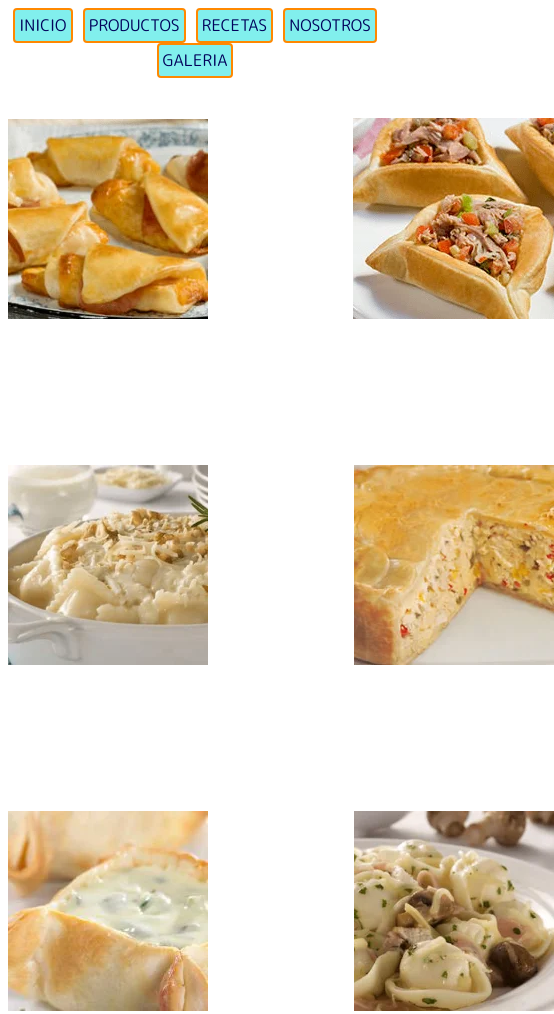
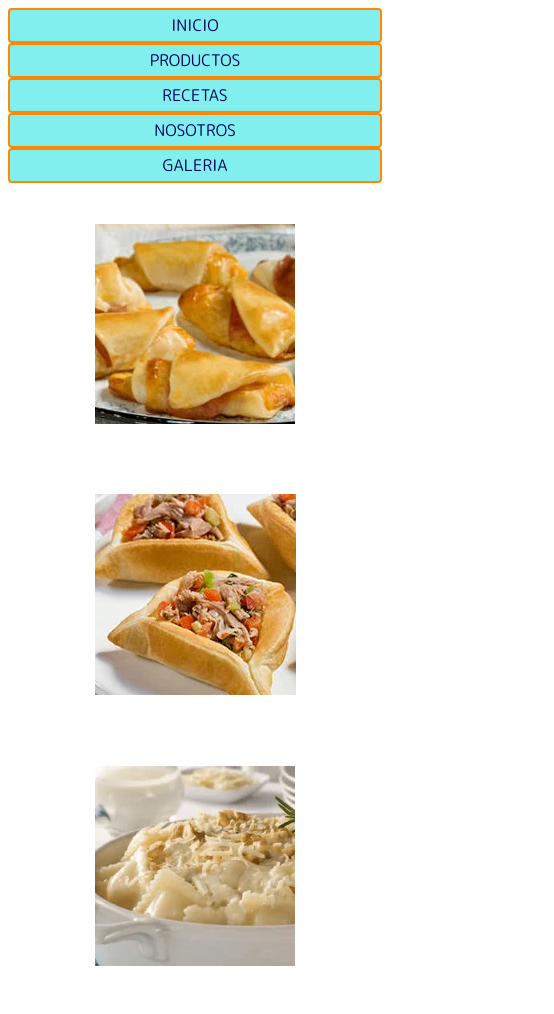
Before and after one commit to PedroMoldes/MiRepositorio, a website: page paginas/galeria.html in a window 390 px wide. Shown: the top 1014 px of the page, 554 px wide, since content can reach past the window. Drawn offline with Linux system fonts and the light colour scheme.

Commit message:
Tercera PreEntrega

```diff
--- a/paginas/galeria.html
+++ b/paginas/galeria.html
@@ -7,18 +7,18 @@
     <link rel="preconnect" href="https://fonts.googleapis.com">
     <link rel="preconnect" href="https://fonts.gstatic.com" crossorigin>
     <link href="https://fonts.googleapis.com/css2?family=M+PLUS+Rounded+1c&display=swap" rel="stylesheet">
-    <link rel="stylesheet" href="../estilo.css">
+    <link rel="stylesheet" href="../css/estilo.css">
     <title>Empresa Alimenticia | Galeria</title>
 </head>
 <body>
-    <nav>
-        <a href="../index.html">INICIO</a>
-        <a href="productos.html">PRODUCTOS</a>
-        <a href="recetas.html">RECETAS</a>
-        <a href="nosotros.html">NOSOTROS</a>
-        <a href="galeria.html">GALERIA</a>
+    <nav id="navigation">
+        <a class="anchor" href="../index.html">INICIO</a>
+        <a class="anchor" href="productos.html">PRODUCTOS</a>
+        <a class="anchor" href="recetas.html">RECETAS</a>
+        <a class="anchor" href="nosotros.html">NOSOTROS</a>
+        <a class="anchor" href="galeria.html">GALERIA</a>
     </nav>
-    <div>
+    <div id="division">
         <img class="imagen img1" src="../imagenes/img1.png" alt="">
         <img class="imagen img2" src="../imagenes/img2.png" alt="">
         <img class="imagen img3" src="../imagenes/img3.png" alt="">
--- a/estilo.css
+++ b/scss/estilo.scss
@@ -3,12 +3,13 @@ h1{font-weight:700;
     color:#b52525;}
 h2{font-weight:500;
     color:#b27d1a;}
-nav{display:flex;
+#navigation{display:flex;
     flex-direction:row;
     flex-wrap:wrap;
-    justify-content:space-around;
+    justify-content:center;
     margin-bottom:40px;}
-a{text-decoration:none;
+.anchor{text-decoration:none;
+    text-align:center;
     color:#02025b;
     background-color:#81efed;
     padding:4px;
@@ -17,19 +18,19 @@ a{text-decoration:none;
     border-color:#ff8800;
     border-radius:4px;}
 #ingredientes{list-style-type:disc;
-    background-image:url("imagenes/lasagna1.jpg");
+    background-image:url("../imagenes/lasagna1.jpg");
     background-size:auto;
     background-repeat:no-repeat;
     background-position:left;}
 span{background-color:#98dd30;}
 .color-primero{color:#2acec3;}
 #color-segundo{color:#8538b4;}
-div{height:auto;
+#division{height:auto;
     display:grid;
     grid-template-columns:repeat(4,1fr);
     grid-template-rows:repeat(3,1fr);
-    column-gap:145px;
-    row-gap:145px;
+    column-gap:0px;
+    row-gap:70px;
     grid-template-areas:
     "area1 area2 area3 area4"
     "area5 area6 area7 area8"
@@ -62,8 +63,15 @@ div{height:auto;
             transform:scaleX(2);}
 .img9:hover{grid-area:area9;
             transform:scaleY(2);}
-@media screen and (max-width:768px)
-{div{grid-template-columns:repeat(2,1fr);
+@media screen and (max-width:816px)
+{#division{grid-template-columns:repeat(3,1fr);
+     grid-template-rows:repeat(3,1fr);
+     grid-template-areas:
+     "area1 area2 area3"
+     "area4 area5 area6"
+     "area7 area8 area9";}}
+@media screen and (max-width:616px)
+{#division{grid-template-columns:repeat(2,1fr);
     grid-template-rows:repeat(5,1fr);
     grid-template-areas:
     "area1 area2"
@@ -71,3 +79,18 @@ div{height:auto;
     "area5 area6"
     "area7 area8"
     "area9 none";}}
+@media screen and (max-width:426px)
+{#navigation{flex-direction:column;}}
+@media screen and (max-width:416px)
+{#division{grid-template-columns:repeat(1,1fr);
+    grid-template-rows:repeat(9,1fr);
+    grid-template-areas:
+    "area1"
+    "area2"
+    "area3"
+    "area4"
+    "area5"
+    "area6"
+    "area7"
+    "area8"
+    "area9";}}
```
Also changed, not shown: index.html (+1 -1 lines), package.json (added, +25 -0 lines), paginas/nosotros.html (+7 -7 lines), paginas/productos.html (+7 -7 lines), paginas/recetas.html (+7 -7 lines), css/estilo.css (added), 2 other files. Lines whose indentation alone changed are shown as unchanged.
